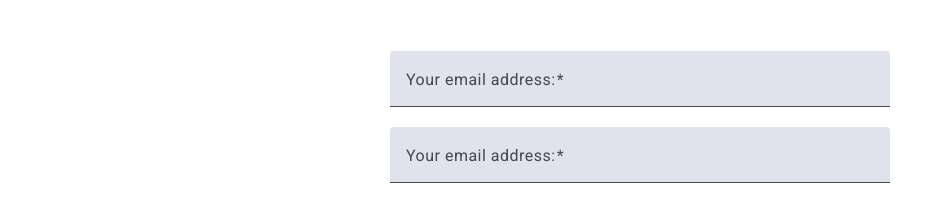
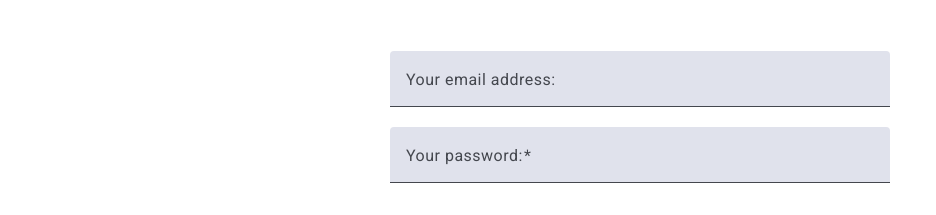
Before and after one commit to grizlizli/memo-app, an Angular app: page /auth/login in a window 1280 px wide. Shown: the part 397-612 px from the top of the page, without its empty margins (0-936 px from the left). Built offline with nearby package versions, Linux system fonts and the light colour scheme.

Commit message:
login validations

```diff
--- a/src/app/pages/login/login.component.html
+++ b/src/app/pages/login/login.component.html
@@ -2,9 +2,18 @@
   <mat-form-field>
     <mat-label>Your email address:</mat-label>
     <input matInput formControlName="email" type="email" placeholder="john.doe@example.com">
+    @if (form.controls.email.hasError('required')) {
+      <mat-error>Email is <strong>required</strong></mat-error>
+    }
+    @if (form.controls.email.hasError('email')) {
+      <mat-error>Email is not in the right format</mat-error>
+    }
   </mat-form-field>
   <mat-form-field>
-    <mat-label>Your email address:</mat-label>
+    <mat-label>Your password:</mat-label>
     <input matInput formControlName="password" type="password" placeholder="********">
+    @if (form.controls.password.hasError('required')) {
+      <mat-error>Password is <strong>required</strong></mat-error>
+    }
   </mat-form-field>
 </form>
--- a/src/app/pages/login/login.component.ts
+++ b/src/app/pages/login/login.component.ts
@@ -13,7 +13,7 @@ import { MatInputModule } from '@angular/material/input';
 export class LoginComponent {
 
   form = new FormGroup({
-    email: new FormControl(null, { validators: Validators.required }),
+    email: new FormControl(null, { validators: Validators.compose([Validators.required, Validators.email]) }),
     password: new FormControl(null, { validators: Validators.required }),
   });
 }
```
